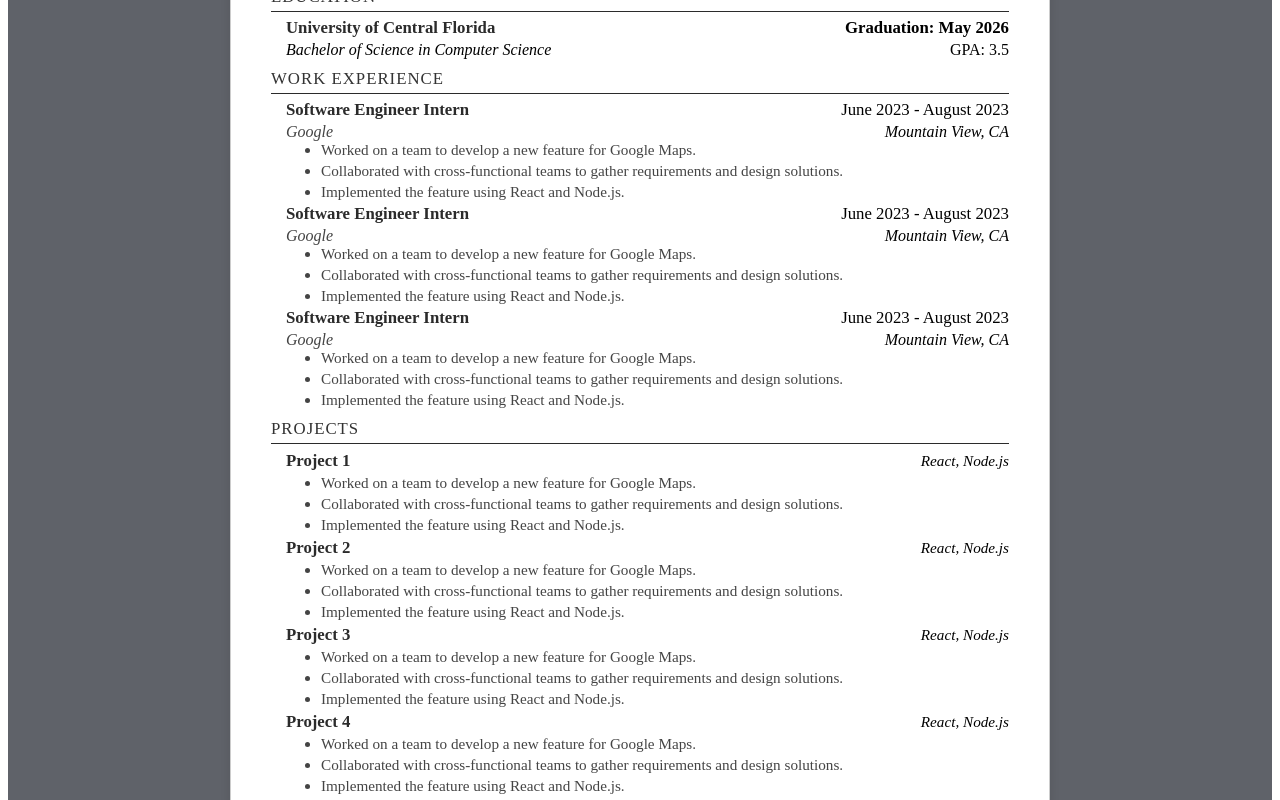
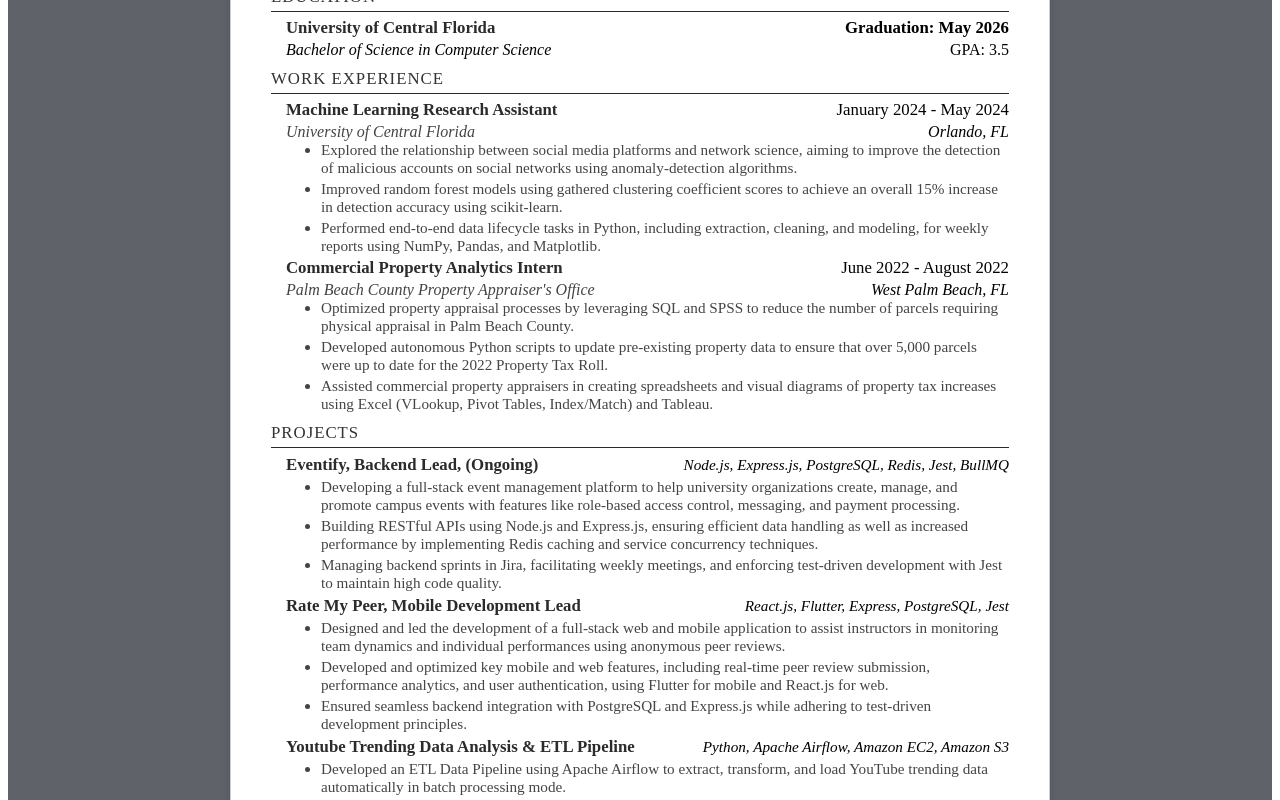
Before and after one commit to KaziAmin110/OnlineResumeGenerator, a React (Vite) app: page / in a window 1280 px wide. Shown: the part 740-1540 px from the top of the page. Built offline with nearby package versions, Linux system fonts and the light colour scheme.

Commit message:
Updated Resume Data to reflect the structure of actual resume

```diff
--- a/src/data/resume.js
+++ b/src/data/resume.js
@@ -9,78 +9,73 @@ const personalInfoData = {
 
 const experiencesData = [
   {
-    jobTitle: "Software Engineer Intern",
-    companyName: "Google",
-    companyLocation: "Mountain View, CA",
-    startDate: "June 2023",
-    endDate: "August 2023",
+    jobTitle: "Machine Learning Research Assistant",
+    companyName: "University of Central Florida",
+    companyLocation: "Orlando, FL",
+    startDate: "January 2024",
+    endDate: "May 2024",
     descriptions: [
-      "Worked on a team to develop a new feature for Google Maps.",
-      "Collaborated with cross-functional teams to gather requirements and design solutions.",
-      "Implemented the feature using React and Node.js.",
+      "Explored the relationship between social media platforms and network science, aiming to improve the detection of malicious accounts on social networks using anomaly-detection algorithms.",
+      "Improved random forest models using gathered clustering coefficient scores to achieve an overall 15% increase in detection accuracy using scikit-learn.",
+      "Performed end-to-end data lifecycle tasks in Python, including extraction, cleaning, and modeling, for weekly reports using NumPy, Pandas, and Matplotlib.",
     ],
   },
   {
-    jobTitle: "Software Engineer Intern",
-    companyName: "Google",
-    companyLocation: "Mountain View, CA",
-    startDate: "June 2023",
-    endDate: "August 2023",
+    jobTitle: "Commercial Property Analytics Intern",
+    companyName: "Palm Beach County Property Appraiser's Office",
+    companyLocation: "West Palm Beach, FL",
+    startDate: "June 2022",
+    endDate: "August 2022",
     descriptions: [
-      "Worked on a team to develop a new feature for Google Maps.",
-      "Collaborated with cross-functional teams to gather requirements and design solutions.",
-      "Implemented the feature using React and Node.js.",
-    ],
-  },
-  {
-    jobTitle: "Software Engineer Intern",
-    companyName: "Google",
-    companyLocation: "Mountain View, CA",
-    startDate: "June 2023",
-    endDate: "August 2023",
-    descriptions: [
-      "Worked on a team to develop a new feature for Google Maps.",
-      "Collaborated with cross-functional teams to gather requirements and design solutions.",
-      "Implemented the feature using React and Node.js.",
+      "Optimized property appraisal processes by leveraging SQL and SPSS to reduce the number of parcels requiring physical appraisal in Palm Beach County.",
+      "Developed autonomous Python scripts to update pre-existing property data to ensure that over 5,000 parcels were up to date for the 2022 Property Tax Roll.",
+      "Assisted commercial property appraisers in creating spreadsheets and visual diagrams of property tax increases using Excel (VLookup, Pivot Tables, Index/Match) and Tableau.",
     ],
   },
 ];
 
 const projectsData = [
   {
-    projectTitle: "Project 1",
-    projectTechnologies: ["React", "Node.js"],
+    projectTitle: "Eventify, Backend Lead, (Ongoing)",
+    projectTechnologies: [
+      "Node.js",
+      "Express.js",
+      "PostgreSQL",
+      "Redis",
+      "Jest",
+      "BullMQ",
+    ],
     descriptions: [
-      "Worked on a team to develop a new feature for Google Maps.",
-      "Collaborated with cross-functional teams to gather requirements and design solutions.",
-      "Implemented the feature using React and Node.js.",
+      "Developing a full-stack event management platform to help university organizations create, manage, and promote campus events with features like role-based access control, messaging, and payment processing.",
+      "Building RESTful APIs using Node.js and Express.js, ensuring efficient data handling as well as increased performance by implementing Redis caching and service concurrency techniques.",
+      "Managing backend sprints in Jira, facilitating weekly meetings, and enforcing test-driven development with Jest to maintain high code quality.",
     ],
   },
   {
-    projectTitle: "Project 2",
-    projectTechnologies: ["React", "Node.js"],
+    projectTitle: "Rate My Peer, Mobile Development Lead",
+    projectTechnologies: ["React.js", "Flutter", "Express", "PostgreSQL", "Jest"],
     descriptions: [
-      "Worked on a team to develop a new feature for Google Maps.",
-      "Collaborated with cross-functional teams to gather requirements and design solutions.",
-      "Implemented the feature using React and Node.js.",
+      "Designed and led the development of a full-stack web and mobile application to assist instructors in monitoring team dynamics and individual performances using anonymous peer reviews.",
+      "Developed and optimized key mobile and web features, including real-time peer review submission, performance analytics, and user authentication, using Flutter for mobile and React.js for web.",
+      "Ensured seamless backend integration with PostgreSQL and Express.js while adhering to test-driven development principles.",
     ],
   },
   {
-    projectTitle: "Project 3",
-    projectTechnologies: ["React", "Node.js"],
+    projectTitle: "Youtube Trending Data Analysis & ETL Pipeline",
+    projectTechnologies: ["Python", "Apache Airflow", "Amazon EC2", "Amazon S3"],
     descriptions: [
-      "Worked on a team to develop a new feature for Google Maps.",
-      "Collaborated with cross-functional teams to gather requirements and design solutions.",
-      "Implemented the feature using React and Node.js.",
+      "Developed an ETL Data Pipeline using Apache Airflow to extract, transform, and load YouTube trending data automatically in batch processing mode.",
+      "Performed data analysis using Python (Pandas, NumPy, Matplotlib, Seaborn) to identify key traits that contribute to a video’s likelihood of being on Youtube’s Trending Page.",
+      "Utilized AWS EC2 instances to deploy and manage the pipeline, leveraging Amazon S3 buckets for efficient storage and retrieval of processed datasets within the cloud.",
     ],
   },
   {
-    projectTitle: "Project 4",
-    projectTechnologies: ["React", "Node.js"],
+    projectTitle: "ContactVault, Frontend Lead",
+    projectTechnologies: ["Linux", "Apache", "MySQL", "PHP", "Docker", "Postman"],
     descriptions: [
-      "Worked on a team to develop a new feature for Google Maps.",
-      "Collaborated with cross-functional teams to gather requirements and design solutions.",
-      "Implemented the feature using React and Node.js.",
+      "Developed a secure full-stack CRUD web application enabling users to efficiently manage personal contacts using features such as user authentication and persistent, dynamic contact storage.",
+      "Led the frontend team in designing and implementing the application using HTML, CSS, JavaScript, and Figma.",
+      "Utilized Docker to containerize and manage front-end applications, ensuring a consistent development and deployment environment.",
     ],
   },
 ];
```
